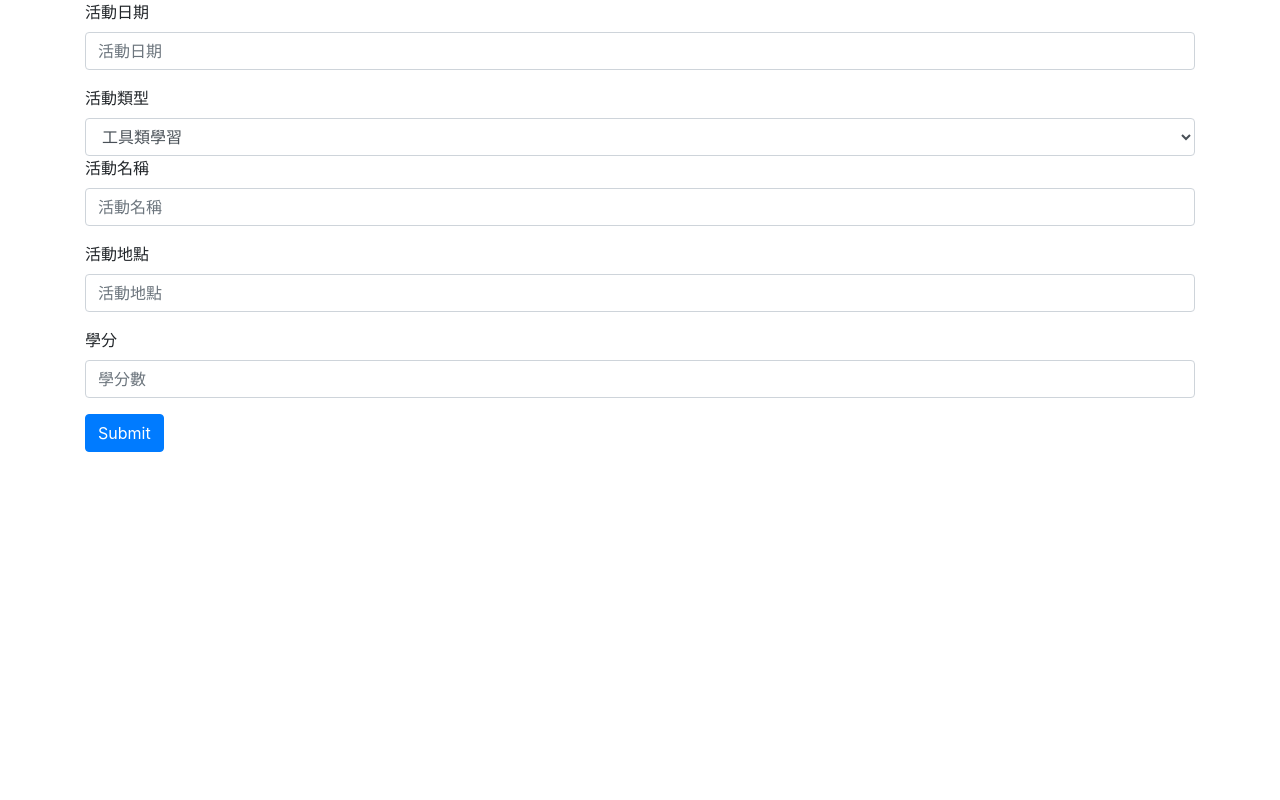
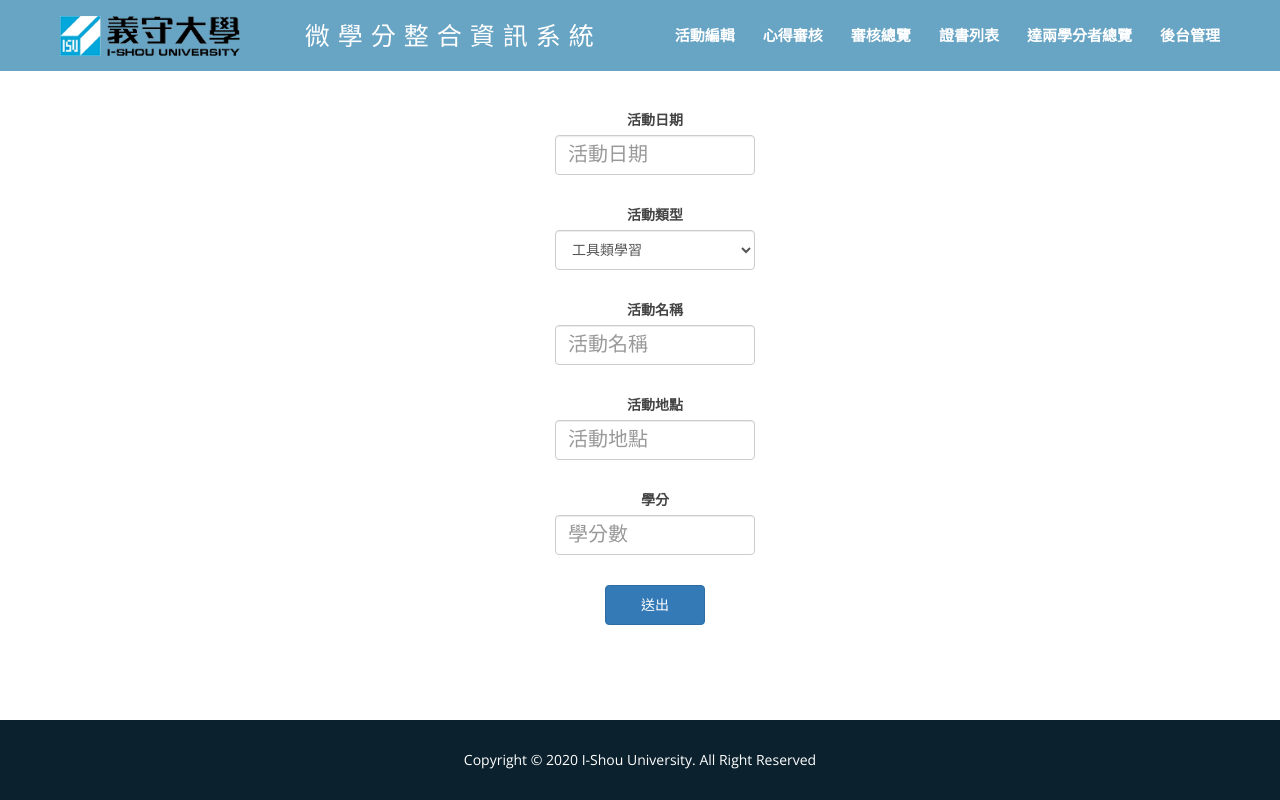
Before and after one commit to isu-cisa/isu-credential, a Flask app: page /activity_info in a window 1280 px wide. Run offline with Flask 2, Linux system fonts and the light colour scheme; a user stored in the database is signed in; some libraries are stand-ins or nearby versions.

Commit message:
feat: ActivityInformation

```diff
--- a/backend/templates/ActivityInformation.html
+++ b/backend/templates/ActivityInformation.html
@@ -1,12 +1,84 @@
-<!-- CSS only -->
-<link rel="stylesheet" href="https://stackpath.bootstrapcdn.com/bootstrap/4.5.2/css/bootstrap.min.css" integrity="sha384-JcKb8q3iqJ61gNV9KGb8thSsNjpSL0n8PARn9HuZOnIxN0hoP+VmmDGMN5t9UJ0Z" crossorigin="anonymous">
+<!DOCTYPE html>
+<html lang="zh-tw">
 
-<!-- JS, Popper.js, and jQuery -->
-<script src="https://code.jquery.com/jquery-3.5.1.slim.min.js" integrity="sha384-DfXdz2htPH0lsSSs5nCTpuj/zy4C+OGpamoFVy38MVBnE+IbbVYUew+OrCXaRkfj" crossorigin="anonymous"></script>
-<script src="https://cdn.jsdelivr.net/npm/popper.js@1.16.1/dist/umd/popper.min.js" integrity="sha384-9/reFTGAW83EW2RDu2S0VKaIzap3H66lZH81PoYlFhbGU+6BZp6G7niu735Sk7lN" crossorigin="anonymous"></script>
-<script src="https://stackpath.bootstrapcdn.com/bootstrap/4.5.2/js/bootstrap.min.js" integrity="sha384-B4gt1jrGC7Jh4AgTPSdUtOBvfO8shuf57BaghqFfPlYxofvL8/KUEfYiJOMMV+rV" crossorigin="anonymous"></script>
+<head>
+  <meta charset="utf-8">
+  <meta content="width=device-width, initial-scale=1.0" name="viewport">
 
 
+  <title>活動編輯</title>
+
+  <!-- Favicons -->
+  <link href="static/resource/img/favicon.png" rel="icon">
+  <link href="static/resource/img/apple-touch-icon.png" rel="apple-touch-icon">
+
+  <!-- Google Fonts -->
+  <link href="https://fonts.googleapis.com/css?family=Open+Sans:300,300i,400,400i,600,600i,700,700i|Roboto:300,300i,400,400i,500,500i,700,700i&display=swap" rel="stylesheet">
+
+  <!-- Vendor CSS Files -->
+  <link href="static/resource/vendor/bootstrap/css/bootstrap.min.css" rel="stylesheet">
+  <link href="https://cdnjs.cloudflare.com/ajax/libs/animate.css/3.5.2/animate.min.css" rel="stylesheet"  />
+  <link href="static/resource/vendor/icofont/icofont.min.css" rel="stylesheet">
+  <link href="static/resource/vendor/boxicons/css/boxicons.min.css" rel="stylesheet">
+  <link href="static/resource/vendor/venobox/venobox.css" rel="stylesheet">
+  <link href="static/resource/vendor/owl.carousel/assets/owl.carousel.min.css" rel="stylesheet">
+  <link href="static/resource/vendor/aos/aos.css" rel="stylesheet">
+  <link rel="stylesheet" href="https://maxcdn.bootstrapcdn.com/bootstrap/3.4.1/css/bootstrap.min.css">
+  <link rel="stylesheet" href="https://cdn.staticfile.org/twitter-bootstrap/3.3.7/css/bootstrap.min.css"><!-- 因為表格需要 在5000有引用 -->
+
+
+
+  <!-- Template Main CSS File -->
+  <link href="static/resource/css/style.css" rel="stylesheet">
+
+  <!-- =======================================================
+  * Template Name: Moderna - v2.1.0
+  * Template URL: https://bootstrapmade.com/free-bootstrap-template-corporate-moderna/
+  * Author: BootstrapMade.com
+  * License: https://bootstrapmade.com/license/
+  ======================================================== -->
+</head>
+
+<body>
+
+    <!-- ======= Header ======= -->
+  <header id="header" class="fixed-top">
+    <div class="container-fluid d-flex justify-content-between align-items-center">
+
+
+      <!-- Uncomment below if you prefer to use an image logo -->
+      <a class="logo"><img src="static/resource/img/logo.png" alt="" class="img-fluid"></a>
+
+	  <div class="header-social-links">
+        <b>微學分整合資訊系統</b>
+      </div>
+
+      <nav class="nav-menu d-none d-lg-block">
+        <ul>
+		<!-- 老師頁面 -->
+		<li><a href="activity_info.html">活動編輯</a></li>
+		<li><a href="review_check.html">心得審核</a></li>
+		<li><a href="verify_list.html">審核總覽</a></li>
+		<li><a href="certificate_list.html">證書列表</a></li>
+		<li><a href="award_of_review.html">達兩學分者總覽</a></li>
+		<li><a href="backend.html">後台管理</a></li>
+        </ul>
+      </nav><!-- .nav-menu -->
+
+
+
+
+    </div>
+
+  </header><!-- End Header -->
+
+  <main id="main">
+
+    <!-- ======= Resume Section ======= -->
+    <section id="resume" class="resume">
+      <div class="container" data-aos="fade-up">
+
+        <div class="section-title">
 			<div class="container">
 
 			<form action="/activity_info" method="post">
@@ -14,6 +86,7 @@
 				<label for="Date">活動日期</label>
 				<input type="text" class="form-control" id="Date" name="Date" placeholder="活動日期">
 			</div>
+
 			<form class="form-group">
 				<label for="activity_kind">活動類型</label>
 				<select class="form-control" id="activity_kind" name="activity_kind" >
@@ -22,18 +95,59 @@
 				<option value="art">藝文活動</option>
 				<option value="other">其他具學習意涵之活動</option>
 			</select>
+
 			<div class="form-group">
 				<label for="ActivityName">活動名稱</label>
 				<input type="text" class="form-control" id="ActivityName" name="ActivityName" placeholder="活動名稱">
 			</div>
+
 				<div class="form-group">
 				<label for="ActivityName">活動地點</label>
 				<input type="text" class="form-control" id="EventVenue" name="EventVenue" placeholder="活動地點">
 			</div>
+
 			<div class="form-group">
 				<label for="ActivityName">學分</label>
 				<input type="text" class="form-control" id="Credit" name="Credit" placeholder="學分數">
 			</div>
-	<button type="submit" class="btn btn-primary">Submit</button>
+			<button type="submit" class="btn btn-primary">送出</button>
 			</form>
         </div>
+      </div>
+    </section><!-- End Resume Section -->
+
+  </main><!-- End #main -->
+
+  <!-- ======= Footer ======= -->
+  <footer id="footer">
+
+    <div class="container">
+      <div class="copyright">
+        Copyright © 2020 I-Shou University. All Right Reserved
+      </div>
+    </div>
+  </footer><!-- End Footer -->
+
+  <div id="preloader"></div>
+  <a href="#" class="back-to-top"><i class="bx bx-up-arrow-alt"></i></a>
+
+  <!-- Vendor JS Files -->
+  <script src="static/resource/vendor/jquery/jquery.min.js"></script>
+  <script src="static/resource/vendor/bootstrap/js/bootstrap.bundle.min.js"></script>
+  <script src="static/resource/vendor/jquery.easing/jquery.easing.min.js"></script>
+  <script src="static/resource/vendor/php-email-form/validate.js"></script>
+  <script src="static/resource/vendor/waypoints/jquery.waypoints.min.js"></script>
+  <script src="static/resource/vendor/counterup/counterup.min.js"></script>
+  <script src="static/resource/vendor/owl.carousel/owl.carousel.min.js"></script>
+  <script src="static/resource/vendor/isotope-layout/isotope.pkgd.min.js"></script>
+  <script src="static/resource/vendor/venobox/venobox.min.js"></script>
+  <script src="static/resource/vendor/aos/aos.js"></script>
+  <script src="https://cdn.staticfile.org/twitter-bootstrap/3.3.7/js/bootstrap.min.js"></script>  <!-- 因為表格需要 在5000有引用 -->
+
+
+  <!-- Template Main JS File -->
+  <script src="static/resource/js/main.js"></script>
+
+</body>
+
+</html>
```
Lines whose indentation alone changed are shown as unchanged.
